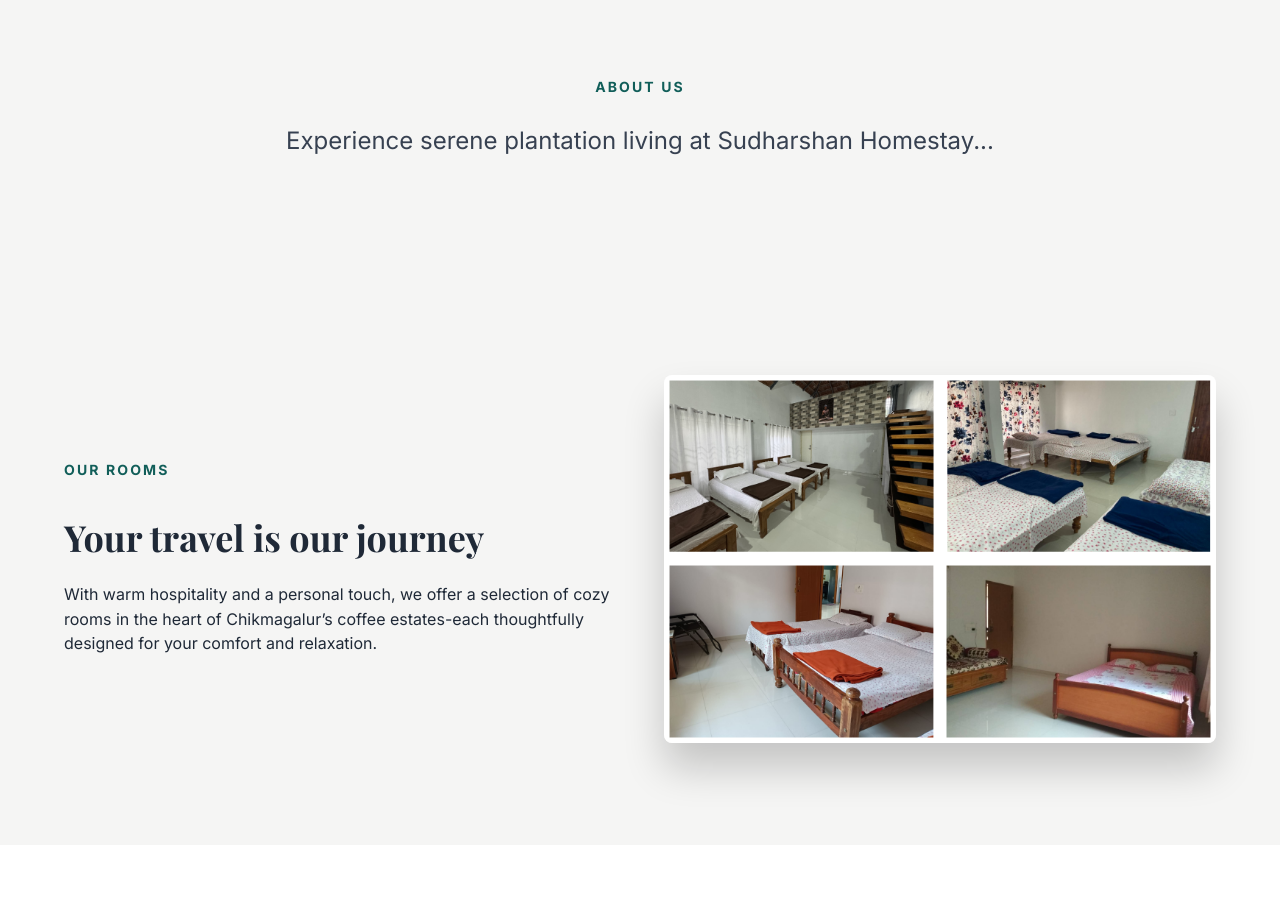
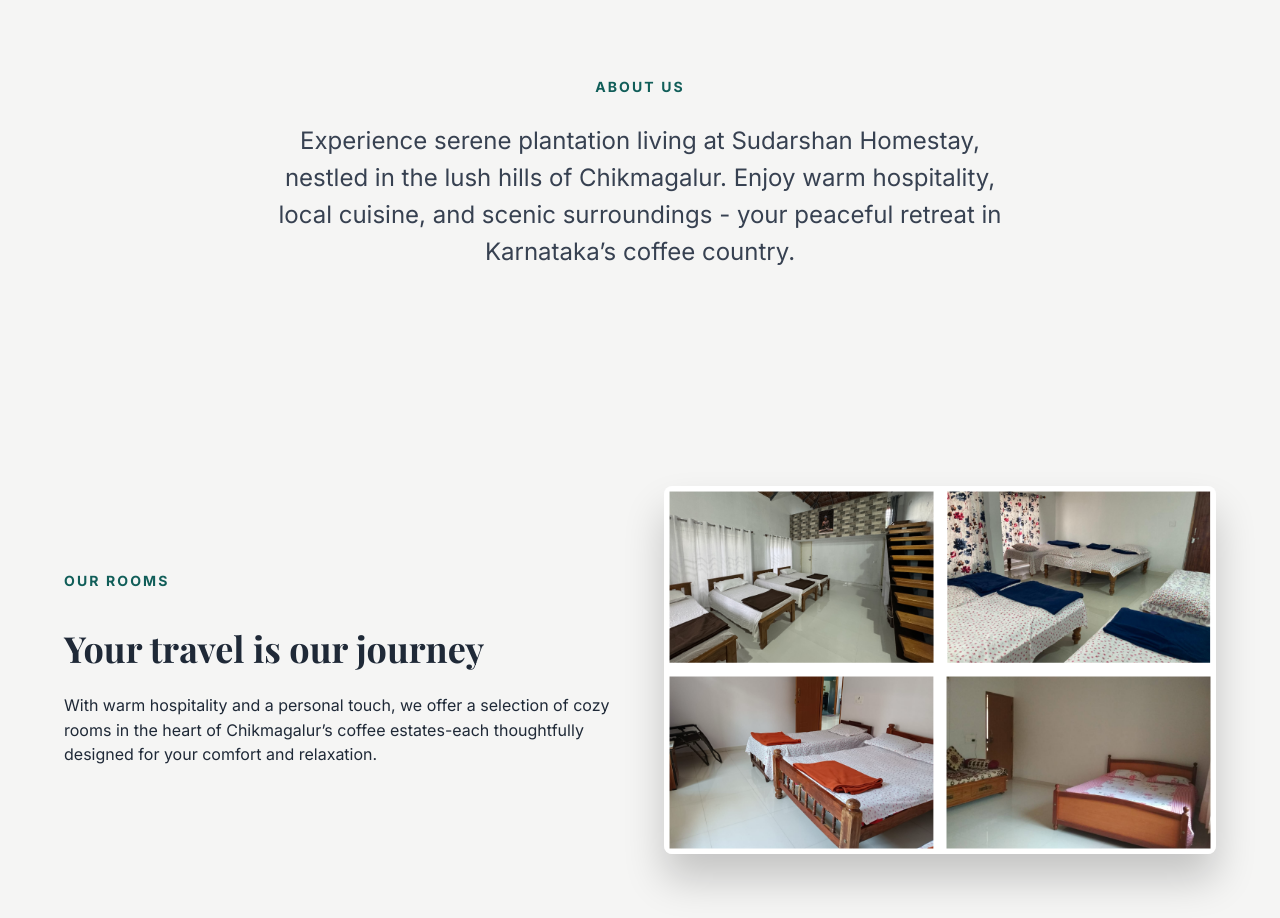
Before and after one commit to Shubrat007/sudharshan-homestay, a plain HTML site: page index.html in a window 1280 px wide. Shown: the part 880-1798 px from the top of the page. Drawn offline with nearby package versions, Linux system fonts and the light colour scheme.

Commit message:
index.html

```diff
--- a/index.html
+++ b/index.html
@@ -78,7 +78,7 @@
         <section id="about" class="py-16 md:py-24 bg-stone-100 fade-in">
             <div class="container mx-auto px-6 text-center">
                 <h3 class="text-teal-800 text-sm font-bold tracking-widest uppercase mb-2">About Us</h3>
-                <p class="max-w-3xl mx-auto text-xl md:text-2xl text-gray-700 leading-relaxed">Experience serene plantation living at Sudharshan Homestay...</p>
+                <p class="max-w-3xl mx-auto text-xl md:text-2xl text-gray-700 leading-relaxed">Experience serene plantation living at Sudarshan Homestay, nestled in the lush hills of Chikmagalur. Enjoy warm hospitality, local cuisine, and scenic surroundings - your peaceful retreat in Karnataka’s coffee country.</p>
             </div>
         </section>
 
```
